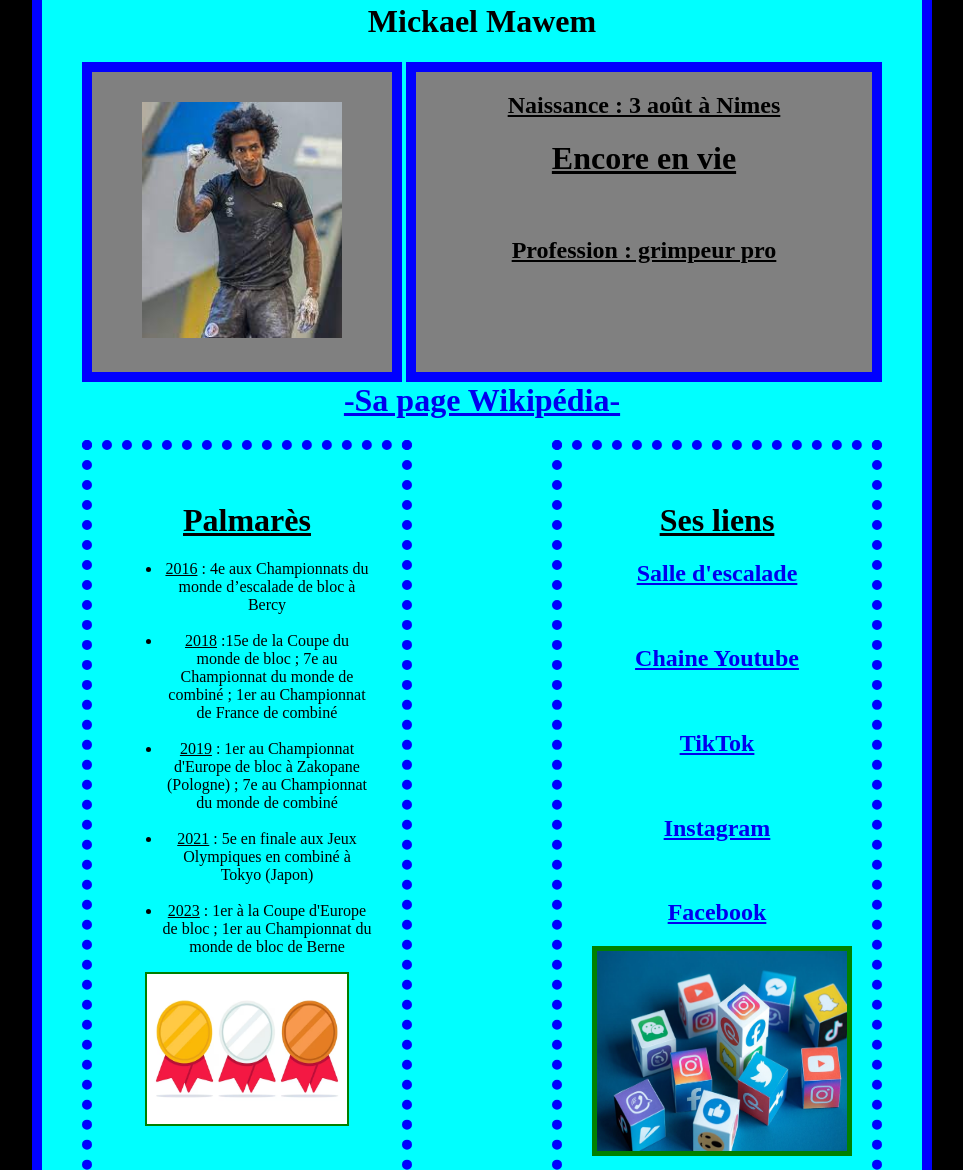
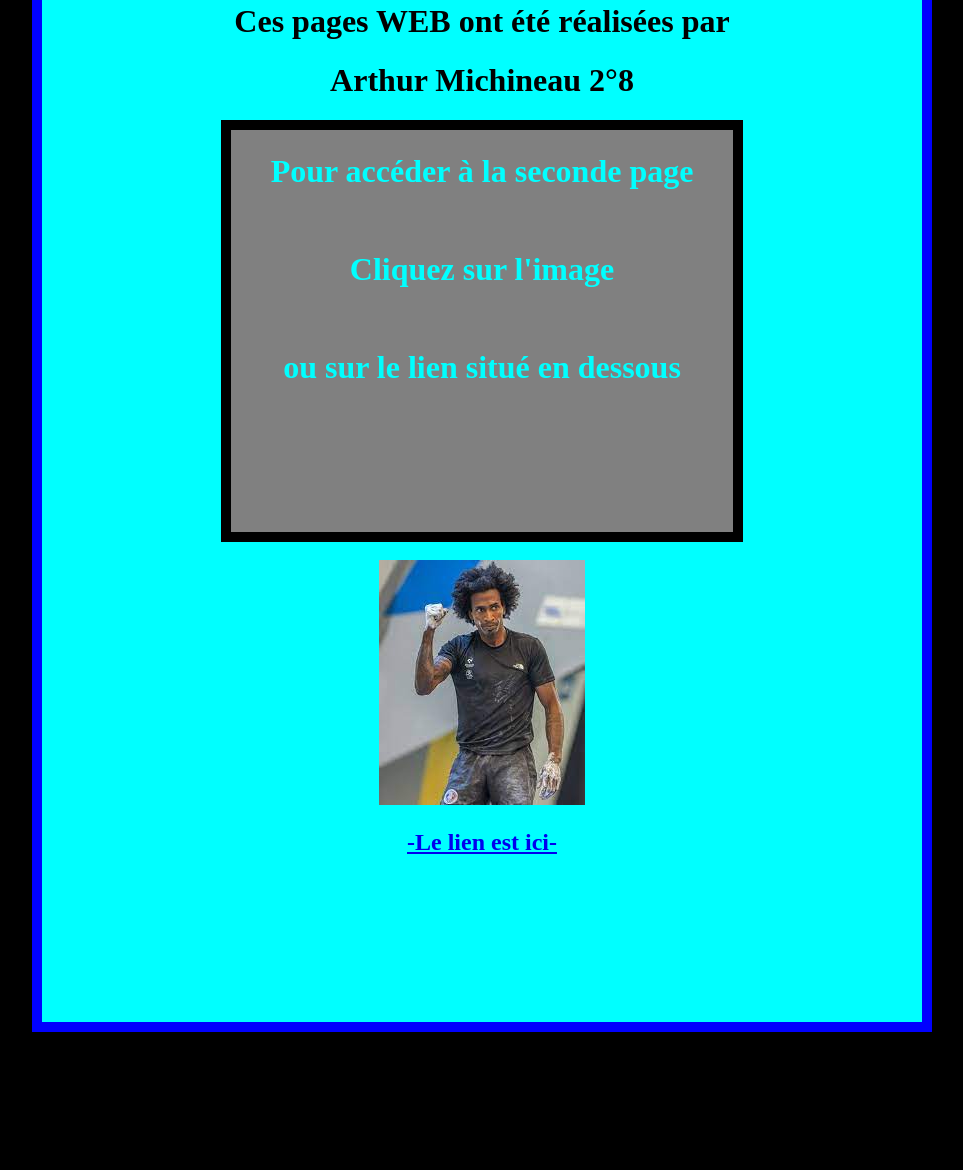
Before and after one commit to Archusdextouille/eval-snt-2, a plain HTML site: page index.html in a window 1280 px wide. Shown: the part 76-1246 px from the top of the page, without its empty margins (158-1121 px from the left). After the commit the page ends 1116 px from the top, so only its background shows below. Drawn offline with Linux system fonts and the light colour scheme.

Commit message:
Add files via upload

```diff
--- a/index.html
+++ b/index.html
@@ -2,56 +2,24 @@
 <html>
 <head>
 	<meta charset = "UTF-8">
-	<title> Informations </title>
+	<title> EVAL SNT </title>
 	<link rel = "stylesheet" href = "style.css">
+</head>
 <body>
-	<div class="boîteprincipale2">
-	<h1> Mickael Mawem </h1>
-	<div class="cadreportrait">
-	<img src="mickael mawem.jpg" width="200px" height="236px">
-	</div>
-	<div class="boîteinfo">
-	<h2><u>Naissance : 3 août à Nimes</u></h2>
-	<h1><u>Encore en vie</u></h1>
+	<div class = "boîteprincipale">
+	<h1>Ces pages WEB ont été réalisées par  </h1>
+	<h1> Arthur Michineau 2°8</h1>
+	<div class = "boîtedansboîteprincipale">
+	<h1> Pour accéder à la seconde page</h1>
+<br>
+	<h1> Cliquez sur l'image </h1>
+<br>
+	<h1> ou sur le lien situé en dessous </h1>
 	<br>
-	<h2><u>Profession : grimpeur pro</u></h2>
 	</div>
 	<br>
-<center>
-	<a href="https://fr.wikipedia.org/wiki/Mickael_Mawem"><h1>-Sa page Wikipédia-</h1></a>
-</center>
-	<div class="boîtebasgauche">
-	<h1><u> Palmarès </u></h1>
-	<ul>
-	<li><u>2016</u> : 4e aux Championnats du monde d’escalade de bloc à Bercy </li>
-	<br>
-	<li><u>2018</u> :15e de la Coupe du monde de bloc ; 7e au Championnat du monde de combiné ; 1er au Championnat de France de combiné</li>
-	<br>
-	<li><u>2019</u> : 1er au Championnat d'Europe de bloc à Zakopane (Pologne) ; 7e au Championnat du monde de combiné</li>
-	<br>
-	<li><u>2021</u> : 5e en finale aux Jeux Olympiques en combiné à Tokyo (Japon) </li>
-	<br>
-	<li><u>2023</u> : 1er à la Coupe d'Europe de bloc ; 1er au Championnat du monde de bloc de Berne</li>
-	</ul>
-	<div class="cadrephoto">
-	<a href="https://fr.wikipedia.org/wiki/Mickael_Mawem#Palmar%C3%A8s"><img src= "imagemedailles.jpg" width="200px" height="150px"></a>
-	</div>
+	<a href="https://archusdextouille.github.io/eval-snt-2/"><img src= "mickael mawem.jpg"> </a>
+	<a href="https://archusdextouille.github.io/eval-snt-2/"><h2>-Le lien est ici-</h2></a>
+</body>
 
-	</div>
-	<div class="boîtebasdroite">
-	<h1><u>Ses liens</u></h1>
-	<a href="https://lesfreresmawem.fr/"><h2>Salle d'escalade</h2></a>
-	<br>
-	<a href="https://www.youtube.com/channel/UCK4Yn64alW1WRA6GYvmJfdg"><h2>Chaine Youtube</h2></a>
-	<br>
-	<a href="https://www.tiktok.com/@lesfreresmawem"><h2>TikTok</h2></a>
-	<br>
-	<a href="https://www.instagram.com/lesfreresmawemofficiel/?hl=fr"><h2>Instagram</h2></a>
-	<br>
-	<a href="https://www.facebook.com/lesfreresmawem/?locale=fr_FR"><h2>Facebook</h2></a>
-	<div class="cadrephoto2">
-	<img src= "imagereseau.jpg" width="250px" height="200px"></a>
-	</div>
-</body>
-</head>
 </html>
```
